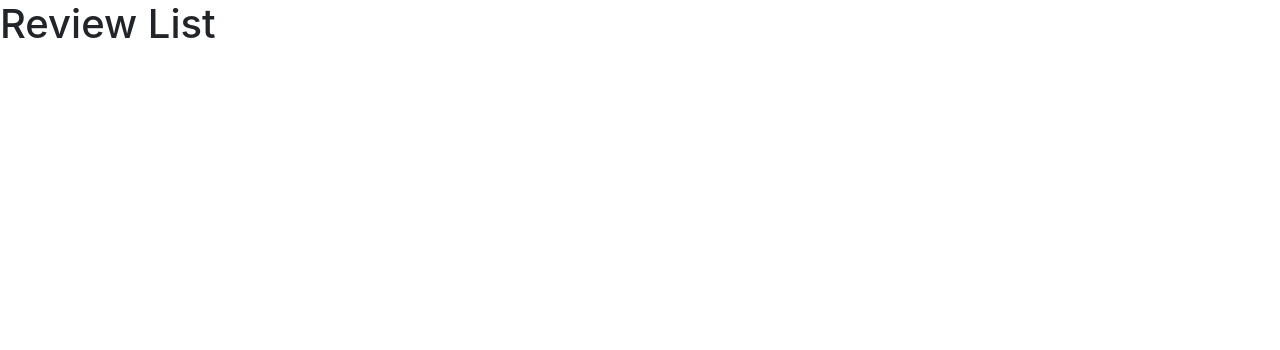
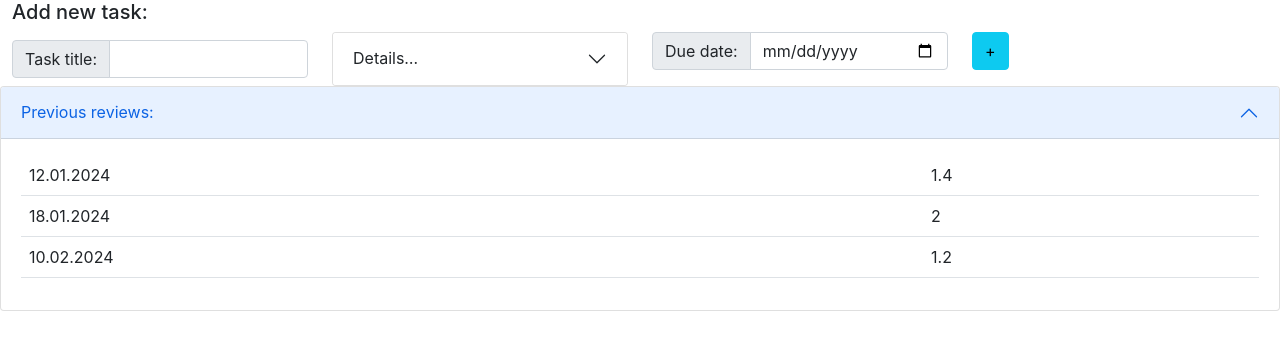
Before and after one commit to radoslavian/repetition-list, a React (Create React App) app in the folder frontend/: page / in a window 1280 px wide. Shown: the top 350 px of the page. Built offline with nearby package versions, Linux system fonts and the light colour scheme.

Commit message:
Writing stub UI components.

```diff
--- a/frontend/src/App.js
+++ b/frontend/src/App.js
@@ -1,5 +1,19 @@
+import AddNewTask from "./components/AddNewTask";
+import PreviousReviews from "./components/PreviousReviews";
+
 export default function App() {
+    const rows = [
+        {date: "12.01.2024",
+         multiplier: 1.4},
+        {date: "18.01.2024",
+         multiplier: 2.0},
+        {date: "10.02.2024",
+         multiplier: 1.2}
+    ];
     return (
-        <h1>Review List</h1>
+        <>
+          <AddNewTask />
+          <PreviousReviews reviewsData={rows} />
+        </>
     );
 }
--- /dev/null
+++ b/frontend/src/components/AddNewTask.js
@@ -0,0 +1,22 @@
+import React from "react";
+import Container from "react-bootstrap/Container";
+import Row from "react-bootstrap/Row";
+import Col from "react-bootstrap/Col";
+import Button from "react-bootstrap/Button";
+import TaskTitle from "./TaskTitle";
+import NewTaskDetails from "./NewTaskDetails";
+import DueDate from "./DueDate";
+
+export default function AddNewTask() {
+    return (
+        <Container fluid data-testid="add-new-task">
+          <h5>Add new task:</h5>
+          <Row>
+            <Col className="pt-2 pr-0"><TaskTitle /></Col>
+            <Col><NewTaskDetails /></Col>
+            <Col><DueDate /></Col>
+            <Col><Button variant="info">+</Button></Col>
+          </Row>
+        </Container>
+    );
+}
--- /dev/null
+++ b/frontend/src/components/DueDate.js
@@ -0,0 +1,11 @@
+import Form from "react-bootstrap/Form";
+import InputGroup from "react-bootstrap/InputGroup";
+
+export default function DueDate() {
+    return (
+        <InputGroup>
+          <InputGroup.Text>Due date:</InputGroup.Text>
+          <Form.Control type="date" title="dueDate"/>
+        </InputGroup>
+    );
+}
--- /dev/null
+++ b/frontend/src/components/IntervalMultiplier.js
@@ -0,0 +1,11 @@
+import Form from "react-bootstrap/Form";
+import InputGroup from "react-bootstrap/InputGroup";
+
+export default function IntervalMultiplier() {
+    return (
+        <InputGroup>
+          <InputGroup.Text>Multiplier:</InputGroup.Text>
+          <Form.Control/>
+        </InputGroup>
+    );
+}
--- /dev/null
+++ b/frontend/src/components/NewTaskDetails.js
@@ -0,0 +1,20 @@
+import InputGroup from "react-bootstrap/InputGroup";
+import Accordion from "react-bootstrap/Accordion";
+import TaskDescription from "./TaskDescription";
+import IntervalMultiplier from "./IntervalMultiplier";
+
+export default function NewTaskDetails() {
+    return (
+        <Accordion>
+          <Accordion.Item eventKey="0">
+            <Accordion.Header>Details&hellip;</Accordion.Header>
+            <Accordion.Body>
+              <InputGroup data-testid="NewTaskDetails">
+                <TaskDescription />
+                <IntervalMultiplier />
+              </InputGroup>
+            </Accordion.Body>
+          </Accordion.Item>
+        </Accordion>
+    );
+}
--- /dev/null
+++ b/frontend/src/components/PreviousReviews.js
@@ -0,0 +1,22 @@
+import Table from "react-bootstrap/Table";
+import Accordion from "react-bootstrap/Accordion";
+
+export default function PreviousReviews({ reviewsData }) {
+    return (
+        <Accordion>
+          <Accordion.Item>
+            <Accordion.Header>Previous reviews:</Accordion.Header>
+            <Accordion.Body>
+              <Table data-testid="PreviousReviews">
+                <tbody>
+                  {reviewsData.map((row, i) => <tr key={i}>
+                                                 <td>{row.date}</td>
+                                                 <td>{row.multiplier}</td>
+                                               </tr>)}
+                </tbody>
+              </Table>
+            </Accordion.Body>
+          </Accordion.Item>
+        </Accordion>
+    );
+}
--- /dev/null
+++ b/frontend/src/components/TaskDescription.js
@@ -0,0 +1,8 @@
+import Form from "react-bootstrap/Form";
+import InputGroup from "react-bootstrap/InputGroup";
+
+export default function TaskDescription() {
+    return (
+	<Form.Control as="textarea" rows="4" placeholder="Detailed description&hellip;" />
+    );
+}
--- /dev/null
+++ b/frontend/src/components/TaskTitle.js
@@ -0,0 +1,14 @@
+import Form from "react-bootstrap/Form";
+import InputGroup from "react-bootstrap/InputGroup";
+
+export default function TaskTitle({ title }) {
+    return (
+        <InputGroup>
+          <InputGroup.Text>Task title:</InputGroup.Text>
+          <Form.Control
+            name="title"
+            placeholder={title}
+          />
+        </InputGroup>
+    );
+}
```
Also changed, not shown: 2 other files (tests, documents, lock files or other folders).
